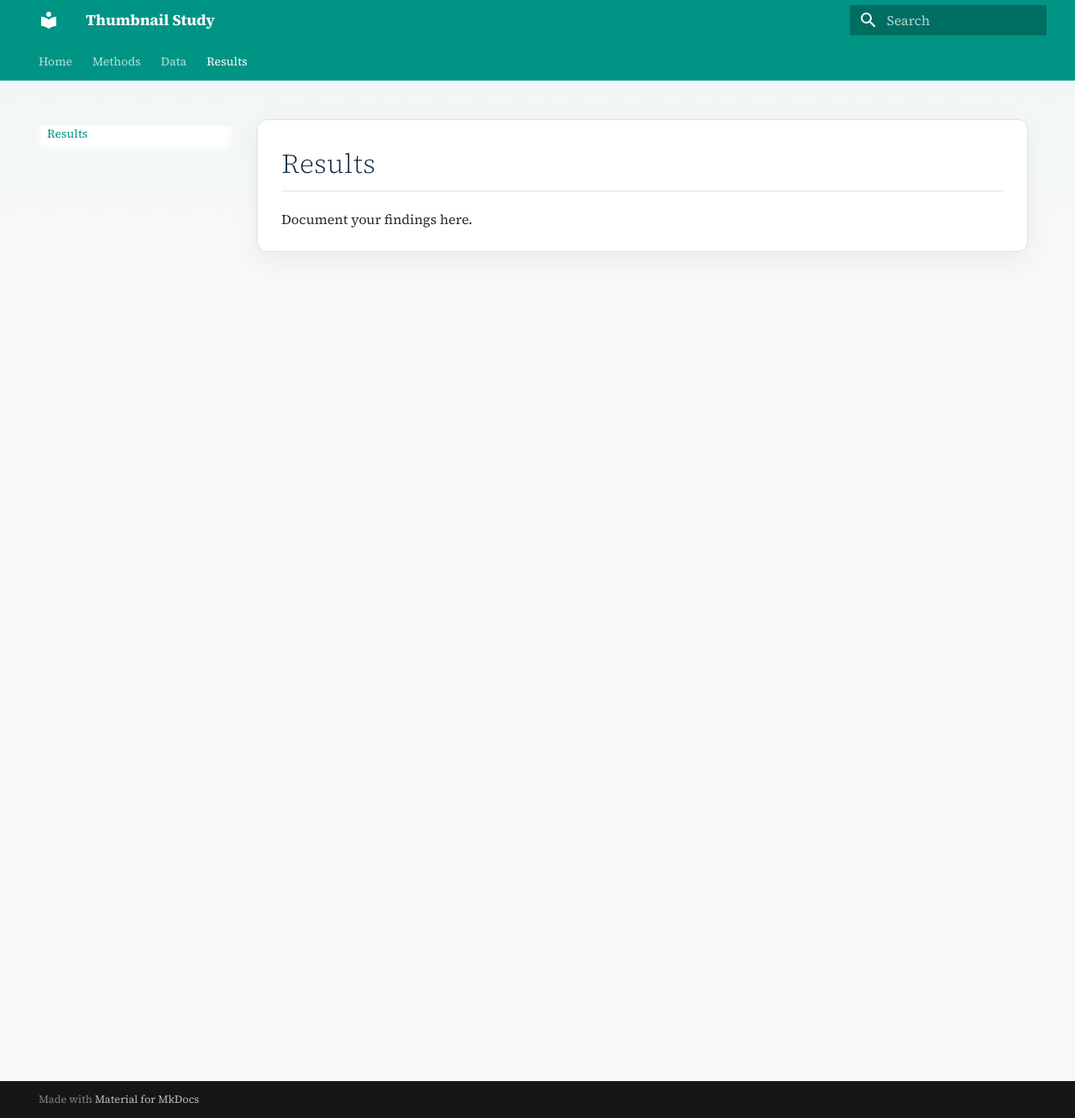
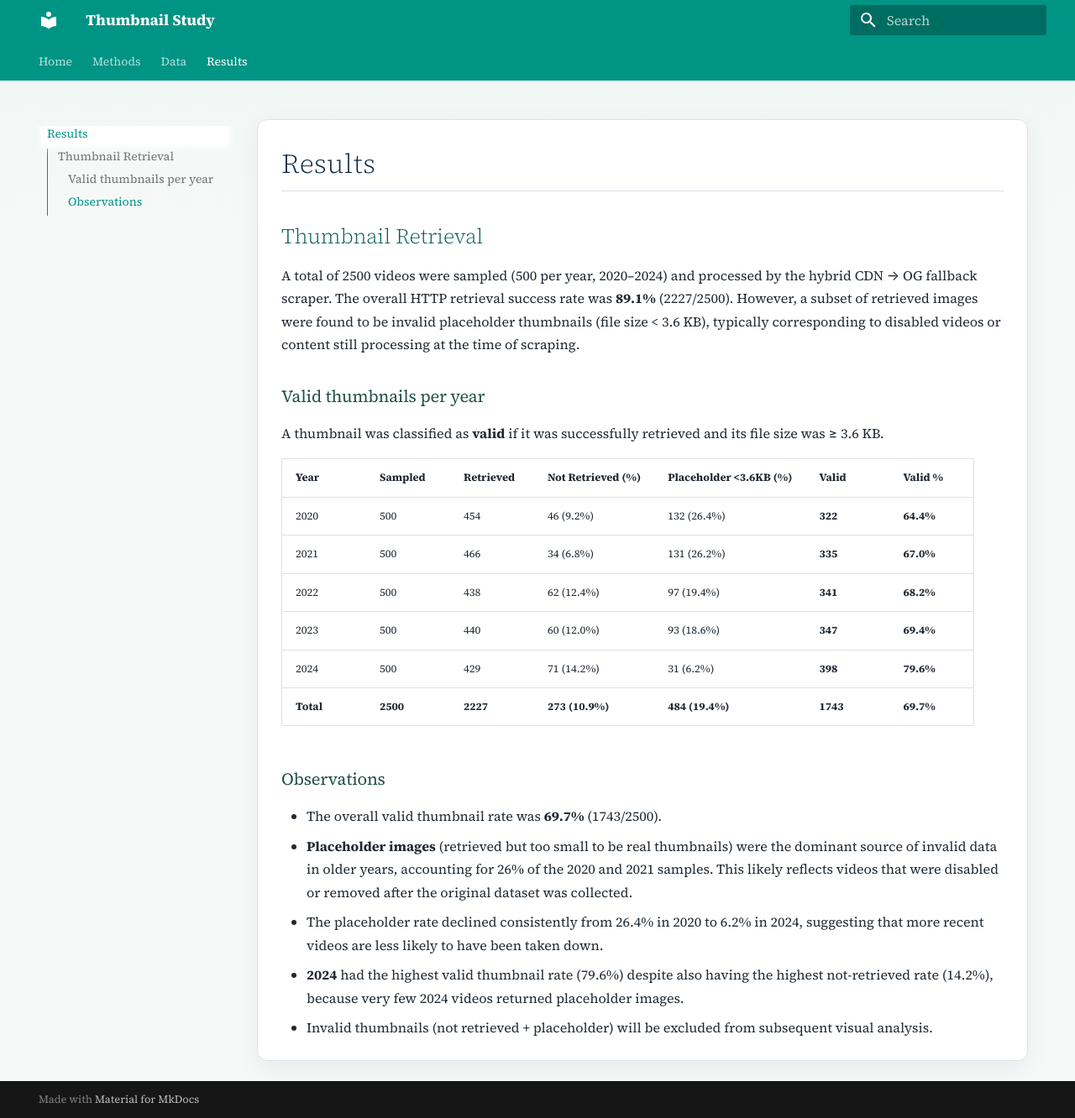
Before and after one commit to lyashevska/thmbnails, an MkDocs documentation site: the page built from docs/results.md, in a window 1280 px wide and 1332 px high. Shown: the whole window at 84% size. Built offline with MkDocs 1.6.1 and Material for MkDocs 9.7.7, drawn with Linux system fonts in a browser that asks for light colours.

Commit message:
docs: update methods and results with final retrieval statistics
Add per-year breakdown of valid, placeholder, and not-retrieved thumbnails
for the 2500-video sample (500/year, 2020-2024). Overall valid rate: 69.7%.

Co-Authored-By: Claude Sonnet 4.6 <noreply@anthropic.com>

```diff
--- a/docs/results.md
+++ b/docs/results.md
@@ -1,3 +1,26 @@
 # Results
 
-Document your findings here.
+## Thumbnail Retrieval
+
+A total of 2500 videos were sampled (500 per year, 2020–2024) and processed by the hybrid CDN → OG fallback scraper. The overall HTTP retrieval success rate was **89.1%** (2227/2500). However, a subset of retrieved images were found to be invalid placeholder thumbnails (file size < 3.6 KB), typically corresponding to disabled videos or content still processing at the time of scraping.
+
+### Valid thumbnails per year
+
+A thumbnail was classified as **valid** if it was successfully retrieved and its file size was ≥ 3.6 KB.
+
+| Year | Sampled | Retrieved | Not Retrieved (%) | Placeholder <3.6KB (%) | **Valid** | **Valid %** |
+|------|---------|-----------|-------------------|------------------------|-----------|-------------|
+| 2020 | 500 | 454 | 46 (9.2%) | 132 (26.4%) | **322** | **64.4%** |
+| 2021 | 500 | 466 | 34 (6.8%) | 131 (26.2%) | **335** | **67.0%** |
+| 2022 | 500 | 438 | 62 (12.4%) | 97 (19.4%) | **341** | **68.2%** |
+| 2023 | 500 | 440 | 60 (12.0%) | 93 (18.6%) | **347** | **69.4%** |
+| 2024 | 500 | 429 | 71 (14.2%) | 31 (6.2%) | **398** | **79.6%** |
+| **Total** | **2500** | **2227** | **273 (10.9%)** | **484 (19.4%)** | **1743** | **69.7%** |
+
+### Observations
+
+- The overall valid thumbnail rate was **69.7%** (1743/2500).
+- **Placeholder images** (retrieved but too small to be real thumbnails) were the dominant source of invalid data in older years, accounting for 26% of the 2020 and 2021 samples. This likely reflects videos that were disabled or removed after the original dataset was collected.
+- The placeholder rate declined consistently from 26.4% in 2020 to 6.2% in 2024, suggesting that more recent videos are less likely to have been taken down.
+- **2024** had the highest valid thumbnail rate (79.6%) despite also having the highest not-retrieved rate (14.2%), because very few 2024 videos returned placeholder images.
+- Invalid thumbnails (not retrieved + placeholder) will be excluded from subsequent visual analysis.
```
Also changed, not shown: docs/methods.md (+1 -1 lines).
